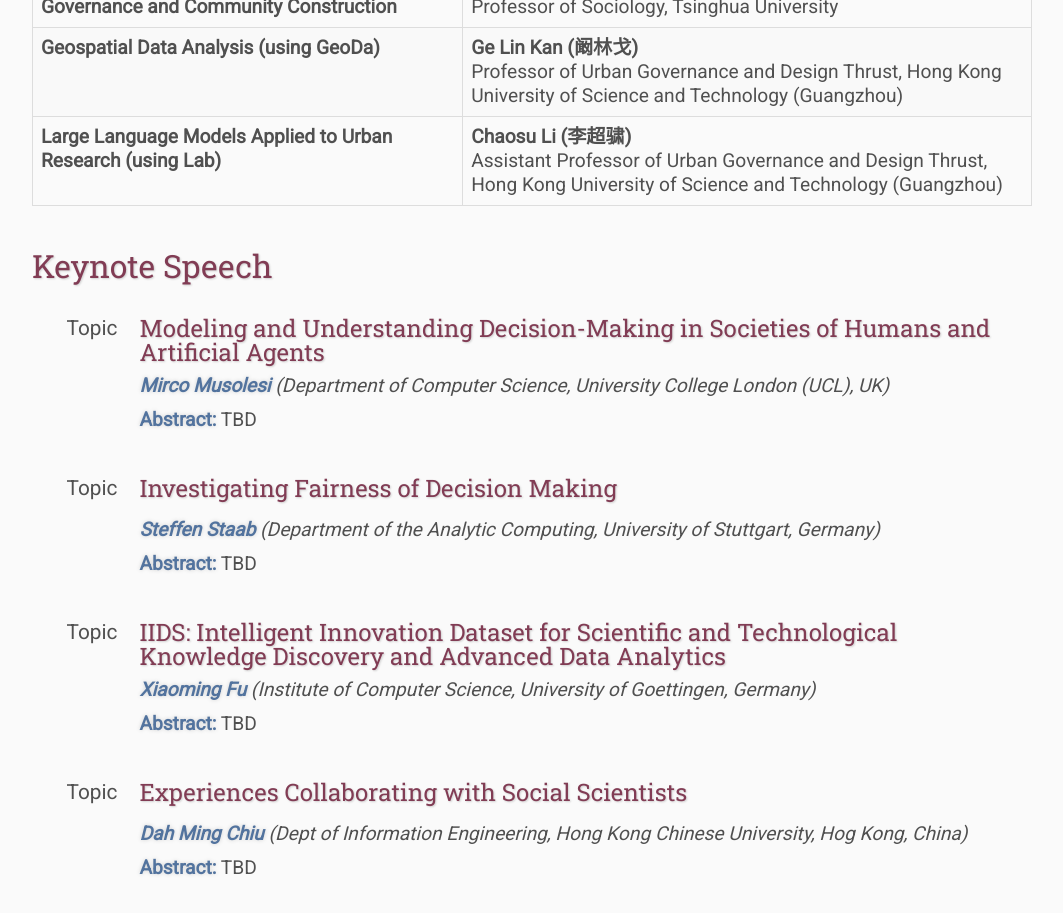
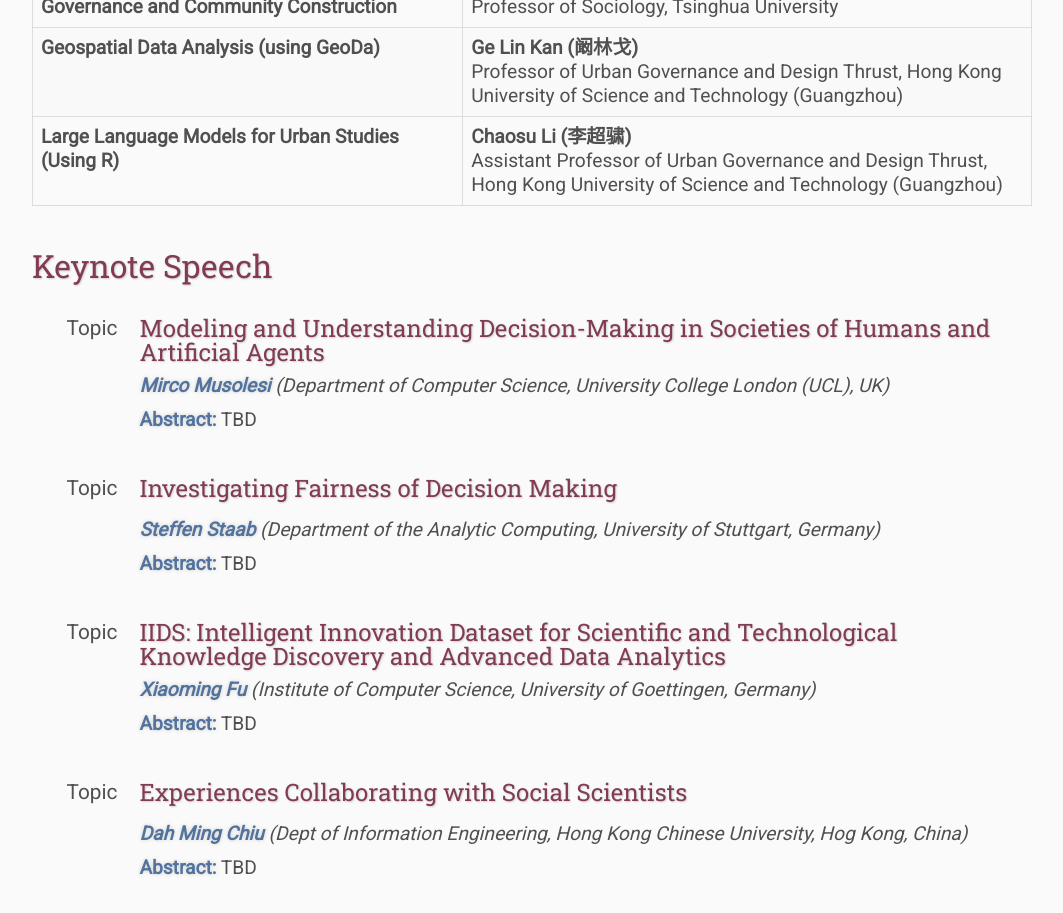
Before and after one commit to social-computing-conference/icsc2024-hkustgz, a plain HTML site: page program/index.html in a window 1280 px wide. Shown: the part 1600-2513 px from the top of the page, without its empty margins (108-1171 px from the left). Drawn offline with nearby package versions, Linux system fonts and the light colour scheme; some packages are replaced by stand-ins of ours; files that its build step writes are made by us from their sources.

Commit message:
update R

```diff
--- a/program/index.html
+++ b/program/index.html
@@ -318,7 +318,8 @@
 -->
 
     <h2 id="workshop">Workshop</h2>
-    <p class="bio-details">The conference will host workshops on the afternoon of August 31st (Saturday), focusing on topics related to
+    <p class="bio-details">The conference will host workshops on the afternoon of August 31st (Saturday), focusing on
+        topics related to
         smart cities and geospatial big data. Experts and scholars will share their thoughts, experiences, and practical
         operations on smart community construction, geospatial data analysis, and large language models applied to urban
         research. We hope these workshops will provide valuable insights and inspiration for researchers and
@@ -343,7 +344,7 @@
                     Science and Technology (Guangzhou)</td>
             </tr>
             <tr>
-                <td><b>Large Language Models Applied to Urban Research (using Lab)</b></td>
+                <td><b>Large Language Models for Urban Studies (Using R)</b></td>
                 <td><b>Chaosu Li (李超骕)</b> <br> Assistant Professor of Urban Governance and Design Thrust,
                     Hong Kong University
                     of Science and Technology (Guangzhou)</td>
```
